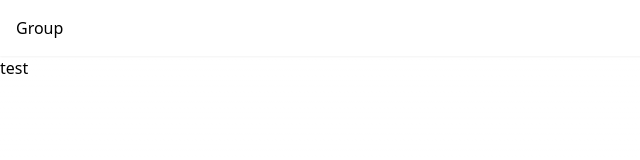
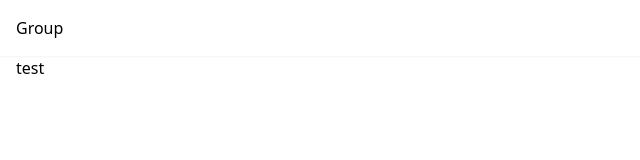
Before and after one commit to kai-nakao/n-next-starter-template, a Next.js app: page / in a window 1280 px wide. Shown: the top 160 px of the page, without its empty margins (0-640 px from the left). Built offline with nearby package versions, Linux system fonts and the light colour scheme.

Commit message:
add: temp main ui

```diff
--- a/src/pages/index.tsx
+++ b/src/pages/index.tsx
@@ -1,9 +1,8 @@
-import Image from 'next/image';
 
 export default function Home() {
   return (
     <main>
-      <div>test</div>
+      <div className="px-4">test</div>
     </main>
   );
 }
```
